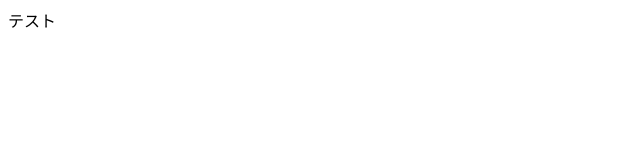
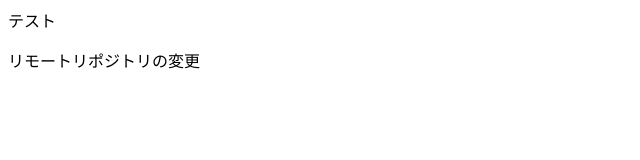
Before and after one commit to piiinatsu/git-test2, a plain HTML site: page index.html in a window 1280 px wide. Shown: the whole page, without its empty margins (0-640 px from the left). Drawn offline with Linux system fonts and the light colour scheme.

Commit message:
Update index.html

```diff
--- a/index.html
+++ b/index.html
@@ -1 +1,2 @@
 <p>テスト</p>
+<p>リモートリポジトリの変更</p>
```
